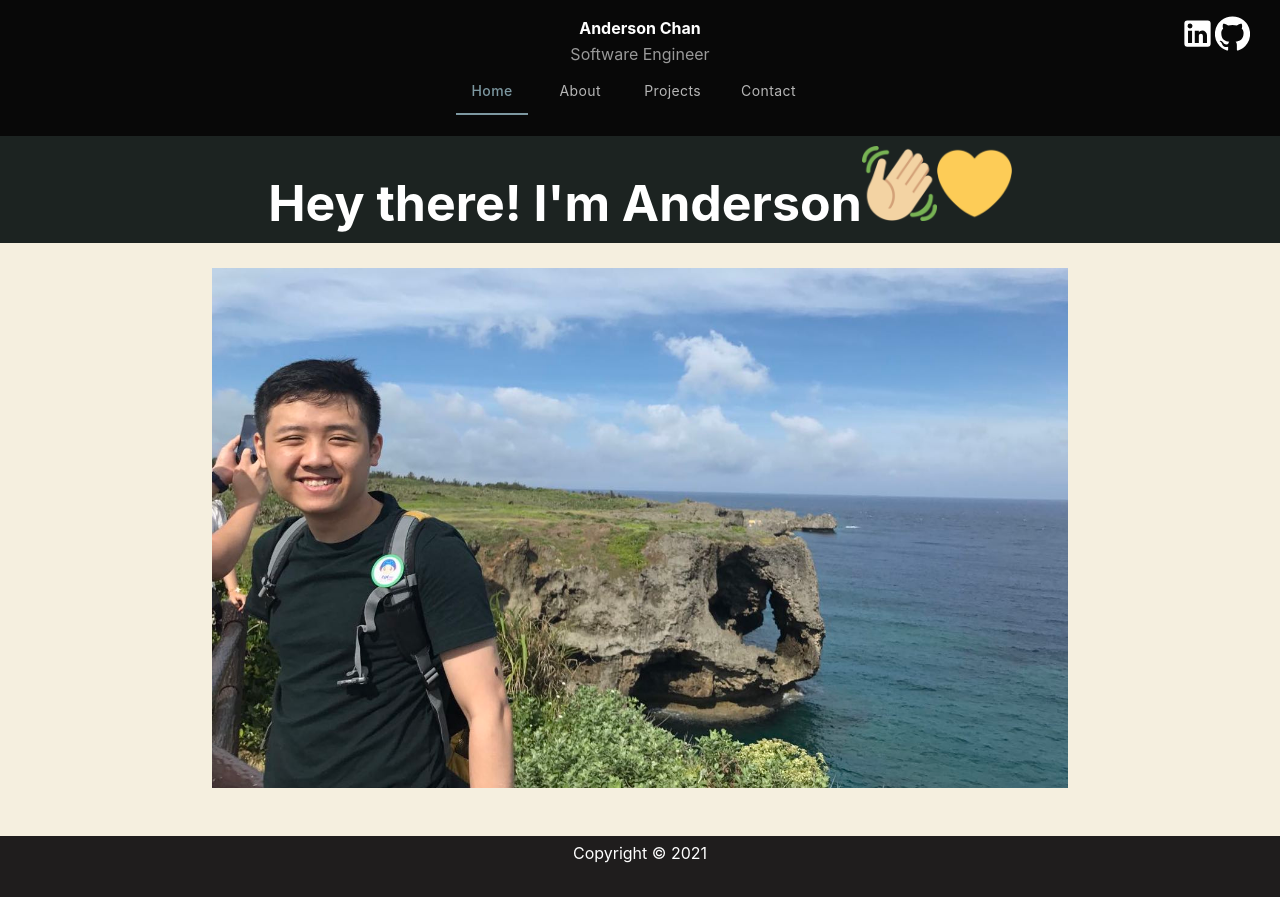
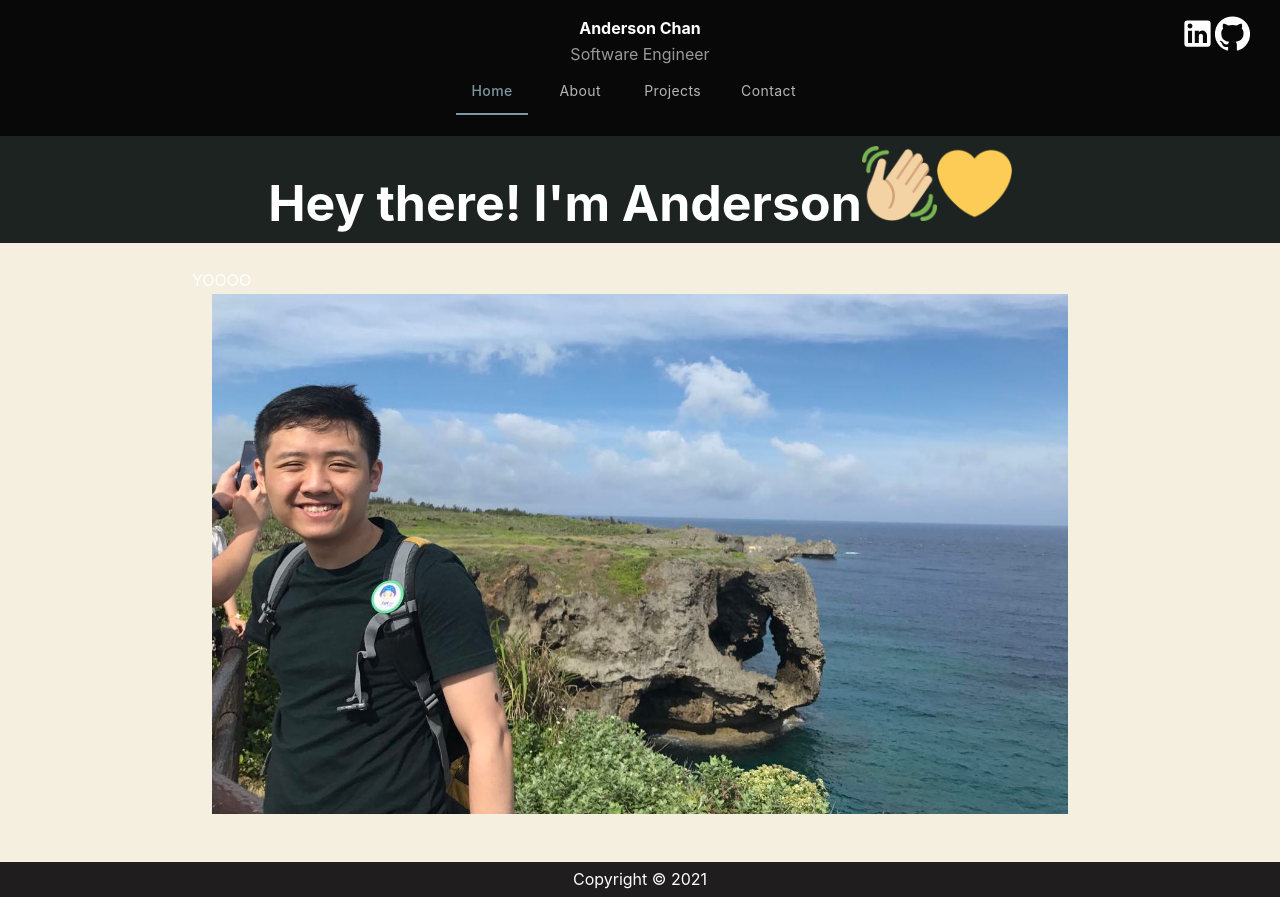
Before and after one commit to ac4574/Portfolio, a Next.js app: page / in a window 1280 px wide. Before the commit the page ends 872 px from the top, so only its background shows below. Built offline with nearby package versions, Linux system fonts and the light colour scheme.

Commit message:
deploy test

```diff
--- a/components/Home.tsx
+++ b/components/Home.tsx
@@ -8,9 +8,13 @@ export default function Home() {
         <img src="wave.png" alt="wave" />
         <img src="yellow-heart.png" alt="heart" />
       </div>
-      <div className="home-pic">
-        <img src="prof2.jpg" alt="" />
+      <div id="home-container">
+        <div id="stats">YOOOO</div>
+        <div className="home-pic">
+          <img src="prof2.jpg" alt="" />
+        </div>
       </div>
+
       <style jsx>
         {`
           .home {
```
